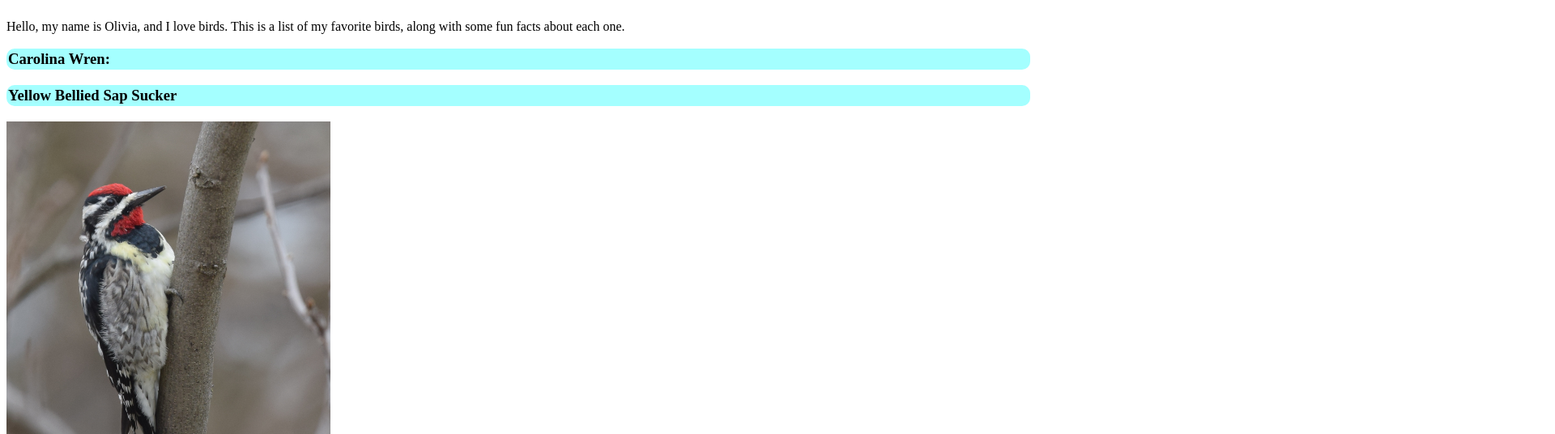
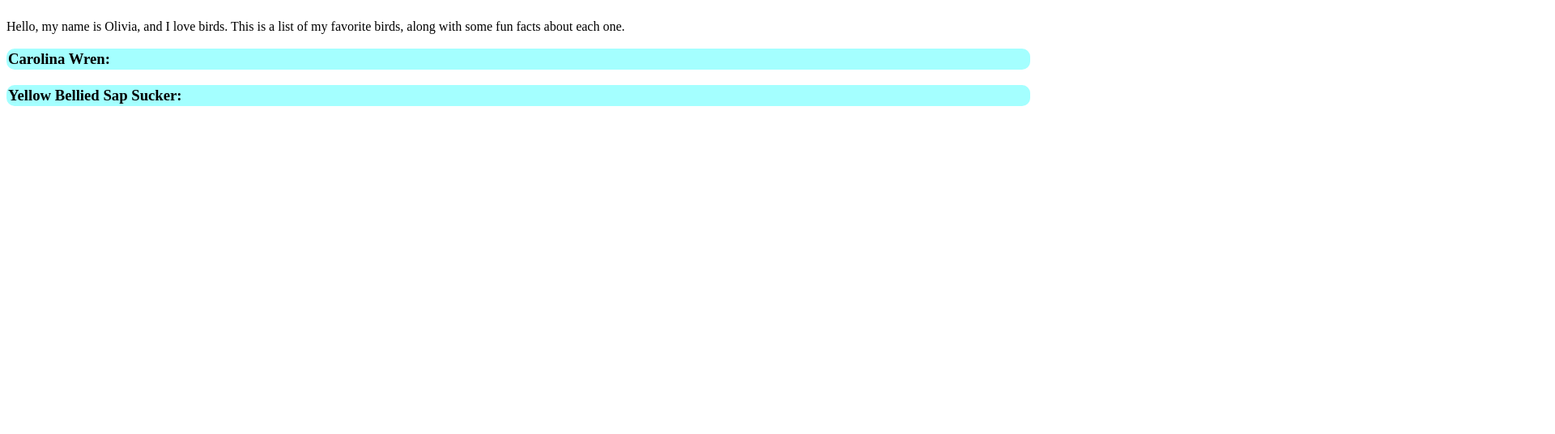
Before and after one commit to OCCole/Personal-Website, a plain HTML site: page index.html in a window 1280 px wide. Shown: the part 80-616 px from the top of the page at 81% size, 1920 px wide, since content can reach past the window. Drawn offline with Linux system fonts and the light colour scheme; a script that the page names is missing; a web font is replaced by a local one.

Commit message:
Update index.html

```diff
--- a/index.html
+++ b/index.html
@@ -23,8 +23,10 @@
 		</div>
 	</div>
 
-		<h3 id="Yellow" onclick="bigger()">Yellow Bellied Sap Sucker</h3>
-		<img src="wood.jpg" alt="Yellow-Bellied Sapsucker" width="400px" height="500px">
+		<div class="dropdown">
+			<div class="dropdown"><h3>Yellow Bellied Sap Sucker:</h3>
+		<div class="dropdown-content">
+			<img src="wood.jpg" alt="Yellow-Bellied Sapsucker" width="400px" height="500px">
 			<strong>Location</strong>
 			<strong> Appearance:</strong>
 			<strong>Bird Song:</strong>
```
